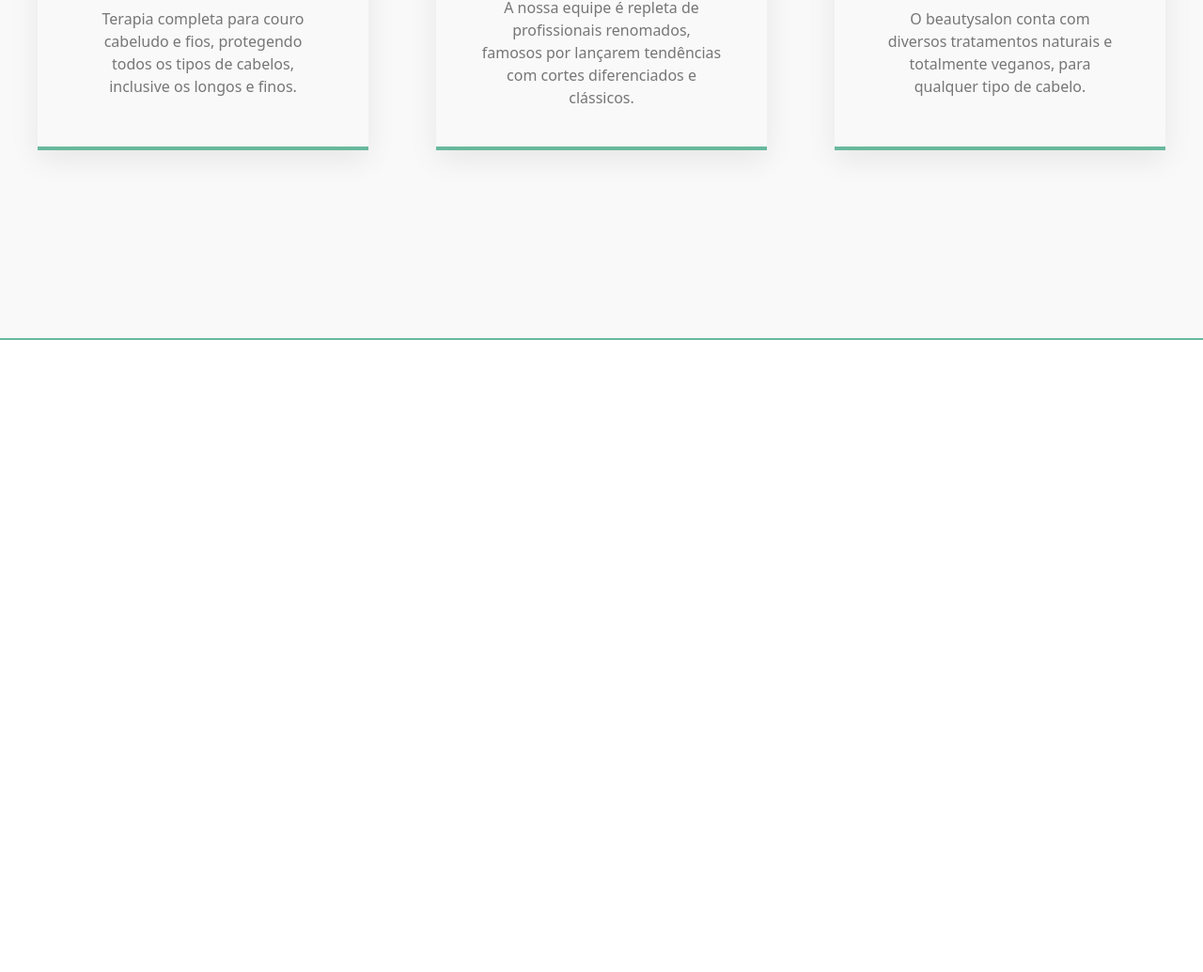
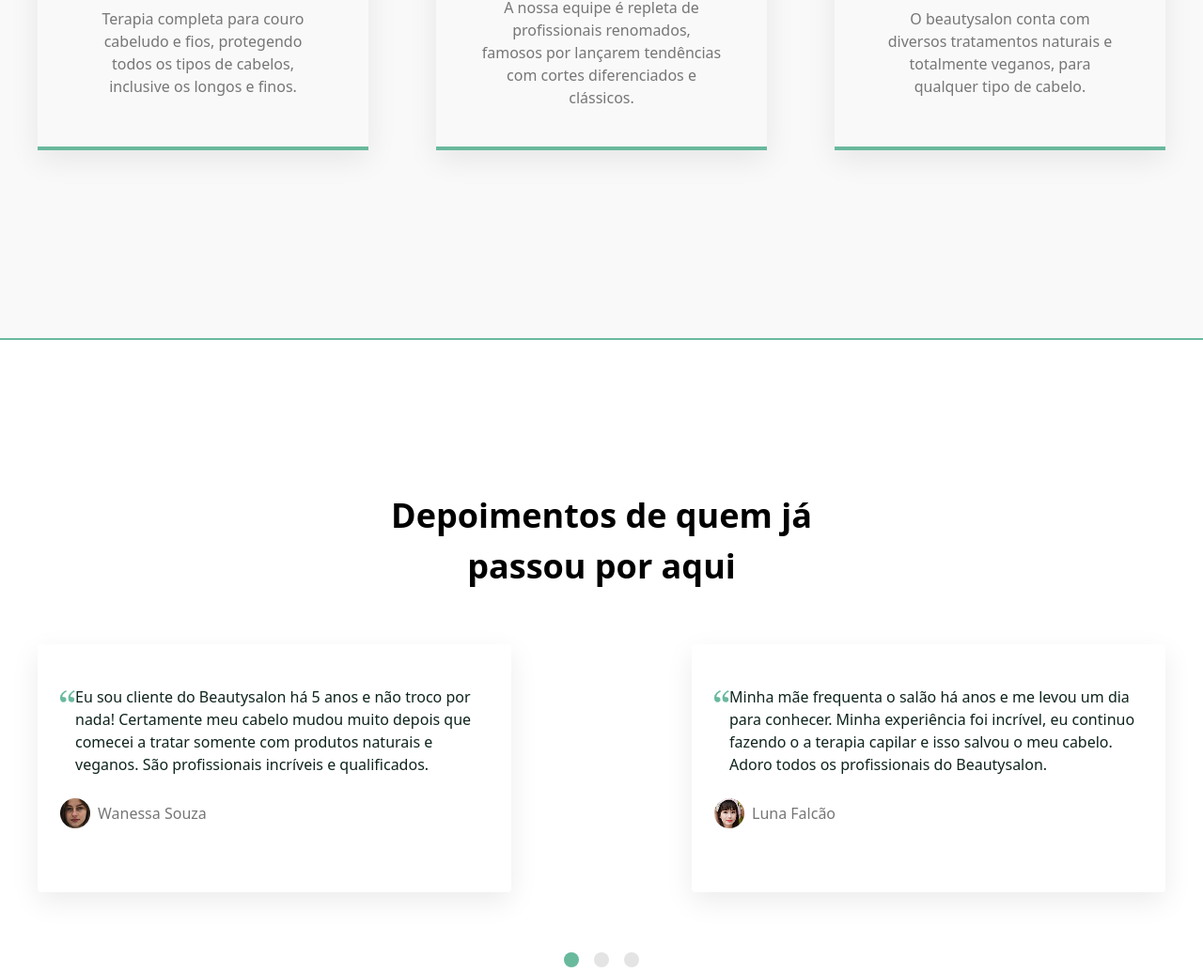
Before and after one commit to Jalilov-dev/Homework-11, a website: page index.html in a window 1280 px wide. Shown: the part 2125-3160 px from the top of the page at 94% size. Before the commit the page ends 2487 px from the top, so only its background shows below. Drawn offline with Linux system fonts and the light colour scheme.

Commit message:
add-fourth-section

```diff
--- a/index.html
+++ b/index.html
@@ -64,34 +64,74 @@
     <section class="section-3 bg-[#F9F9F9] py-40 border-b-2 border-solid border-[#69B99D]">
         <div class="max-w-300 m-auto">
             <div class="flex flex-col lg:items-center lg:text-center px-4">
-                <p class="text-[36px]/10 font-bold">Serviços</p>
+                <p class="lg:text-[36px]/10 font-bold text-[30px]">Serviços</p>
                 <p class="text-[18px] text-[#0F241D] py-4 lg:w-130.75">Com mais de 10 anos no mercado, o <span
                         class="text-[#69B99D]">Beautysalon</span> já conquistou clientes de inúmeros países com seus
                     tratamentos exclusivos e totalmente naturais</p>
             </div>
             <div class="flex lg:justify-between my-10 flex-col items-center lg:flex-row gap-4">
-                <div class="w-88 h-88 flex flex-col justify-center text-center items-center bg-[#F9F9F9] shadow-[0px_10px_30px_rgba(0,0,0,0.08)] border-b-4 border-solid border-[#69B99D]">
-               <img src="./img.png/Icon (9).png" alt="">
+                <div
+                    class="w-88 h-88 flex flex-col justify-center text-center items-center bg-[#F9F9F9] shadow-[0px_10px_30px_rgba(0,0,0,0.08)] border-b-4 border-solid border-[#69B99D]">
+                    <img src="./img.png/Icon (9).png" alt="">
                     <p class="text-[24px] font-bold text-[#0F241D] py-4 ">Terapia capilar</p>
-                    <p class="w-[256px] text-[#767676]">Terapia completa para couro cabeludo e fios, protegendo todos os tipos de cabelos, inclusive os longos e finos.</p>
+                    <p class="w-[256px] text-[#767676]">Terapia completa para couro cabeludo e fios, protegendo todos os
+                        tipos de cabelos, inclusive os longos e finos.</p>
                 </div>
 
-                 <div class="w-88 h-88 flex flex-col justify-center text-center items-center bg-[#F9F9F9] shadow-[0px_10px_30px_rgba(0,0,0,0.08)] border-b-4 border-solid border-[#69B99D]">
-               <img src="./img.png/Icon (10).png" alt="">
+                <div
+                    class="w-88 h-88 flex flex-col justify-center text-center items-center bg-[#F9F9F9] shadow-[0px_10px_30px_rgba(0,0,0,0.08)] border-b-4 border-solid border-[#69B99D]">
+                    <img src="./img.png/Icon (10).png" alt="">
                     <p class="text-[24px] font-bold text-[#0F241D] py-4 ">Cortes</p>
-                    <p class="w-[256px] text-[#767676]">A nossa equipe é repleta de profissionais renomados, famosos por lançarem tendências com cortes diferenciados e clássicos.</p>
+                    <p class="w-[256px] text-[#767676]">A nossa equipe é repleta de profissionais renomados, famosos por
+                        lançarem tendências com cortes diferenciados e clássicos.</p>
                 </div>
 
 
-                 <div class="w-88 h-88 flex flex-col justify-center text-center items-center bg-[#F9F9F9] shadow-[0px_10px_30px_rgba(0,0,0,0.08)] border-b-4 border-solid border-[#69B99D]">
-               <img src="./img.png/Icon (11).png" alt="">
+                <div
+                    class="w-88 h-88 flex flex-col justify-center text-center items-center bg-[#F9F9F9] shadow-[0px_10px_30px_rgba(0,0,0,0.08)] border-b-4 border-solid border-[#69B99D]">
+                    <img src="./img.png/Icon (11).png" alt="">
                     <p class="text-[24px] font-bold text-[#0F241D] py-4 ">Tratamentos</p>
-                    <p class="w-[256px] text-[#767676]">O beautysalon conta com diversos tratamentos naturais e totalmente veganos, para qualquer tipo de cabelo.</p>
+                    <p class="w-[256px] text-[#767676]">O beautysalon conta com diversos tratamentos naturais e
+                        totalmente veganos, para qualquer tipo de cabelo.</p>
                 </div>
             </div>
         </div>
     </section>
 
+
+    <section class="section-4 bg-[#FFFFFF] py-40 border-b-2 border-solid border-[#69B99D] px-4">
+       <div class="max-w-300 m-auto">
+         <p class="lg:text-center w-64.75 lg:w-120.25 text-[30px] lg:text-[36px] font-bold pb-6 lg:m-auto">Depoimentos de quem já passou por aqui</p>
+           <div class="flex justify-between flex-col lg:flex-row gap-8 py-8">
+               <div class="lg:w-126 lg:h-66 bg-[#FFFFFF] flex flex-col w-full h-75.5 justify-center px-6 rounded-sm shadow-[0px_10px_30px_rgba(0,0,0,0.08)]">
+              <div class="flex items-baseline">
+                 <img src="./img.png/Aspas.png" alt="">
+                 <p class="text-[#0F241D]">      Eu sou cliente do Beautysalon há 5 anos e não troco por nada! Certamente meu cabelo mudou muito depois que comecei a tratar somente com produtos naturais e veganos. São profissionais incríveis e qualificados.   </p>
+              </div>
+              <div class="flex items-center gap-2 py-6">
+                 <img src="./img.png/Img (11).png" alt="">
+                 <p class="text-[#767676]">Wanessa Souza</p>
+              </div>
+               </div>
+
+                 <div class="lg:w-126 lg:h-66 bg-[#FFFFFF] flex flex-col w-full h-75.5 justify-center px-6 rounded-sm shadow-[0px_10px_30px_rgba(0,0,0,0.08)]">
+              <div class="flex items-baseline">
+                 <img src="./img.png/Aspas.png" alt="">
+                 <p class="text-[#0F241D]"> Minha mãe frequenta o salão há anos e me levou um dia para conhecer. Minha experiência foi incrível, eu continuo fazendo o a terapia capilar e isso salvou o meu cabelo. Adoro todos os profissionais do Beautysalon.</p>
+              </div>
+              <div class="flex items-center gap-2 py-6">
+                 <img src="./img.png/Img (12).png" alt="">
+                 <p class="text-[#767676]">Luna Falcão</p>
+              </div>
+               </div>
+           </div>
+           <div class="flex justify-center gap-4 pt-8">
+                    <div class="p-2 rounded-full bg-[#69B99D]"></div>
+                    <div class="p-2 rounded-full bg-[#E4E4E4]"></div>
+                    <div class="p-2 rounded-full bg-[#E4E4E4]"></div>
+           </div>
+       </div>
+    </section>
 </body>
 
 </html>
```
Also changed, not shown: img.png/Aspas.png (added), img.png/Img (11).png (added), img.png/Img (12).png (added), src/output.css.
